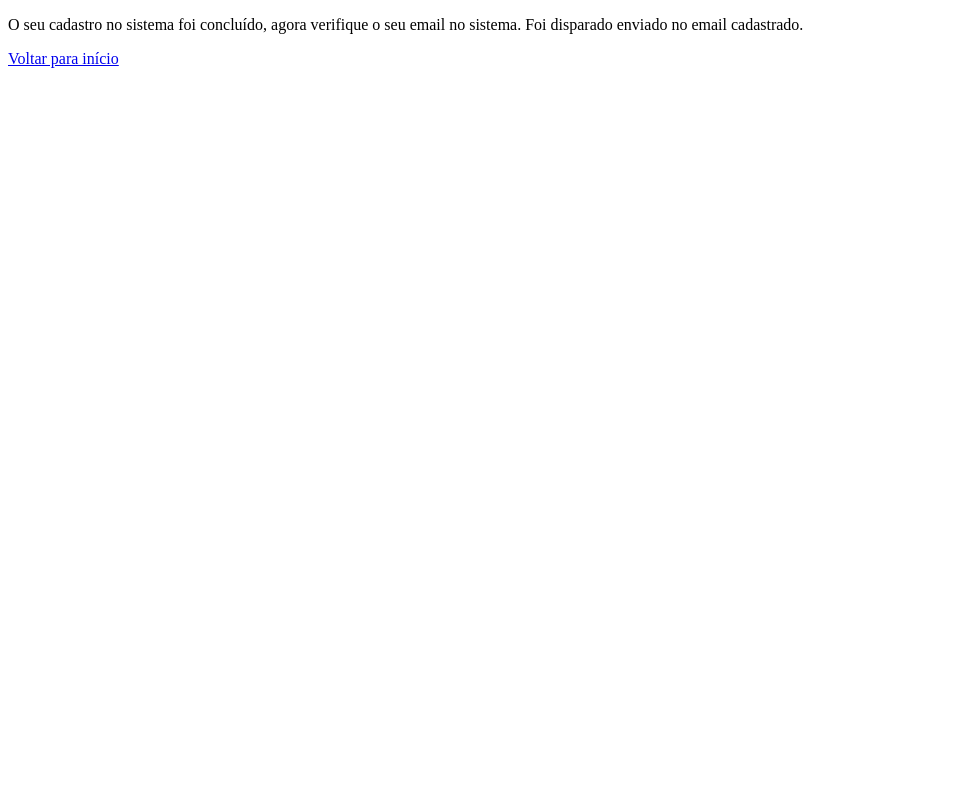
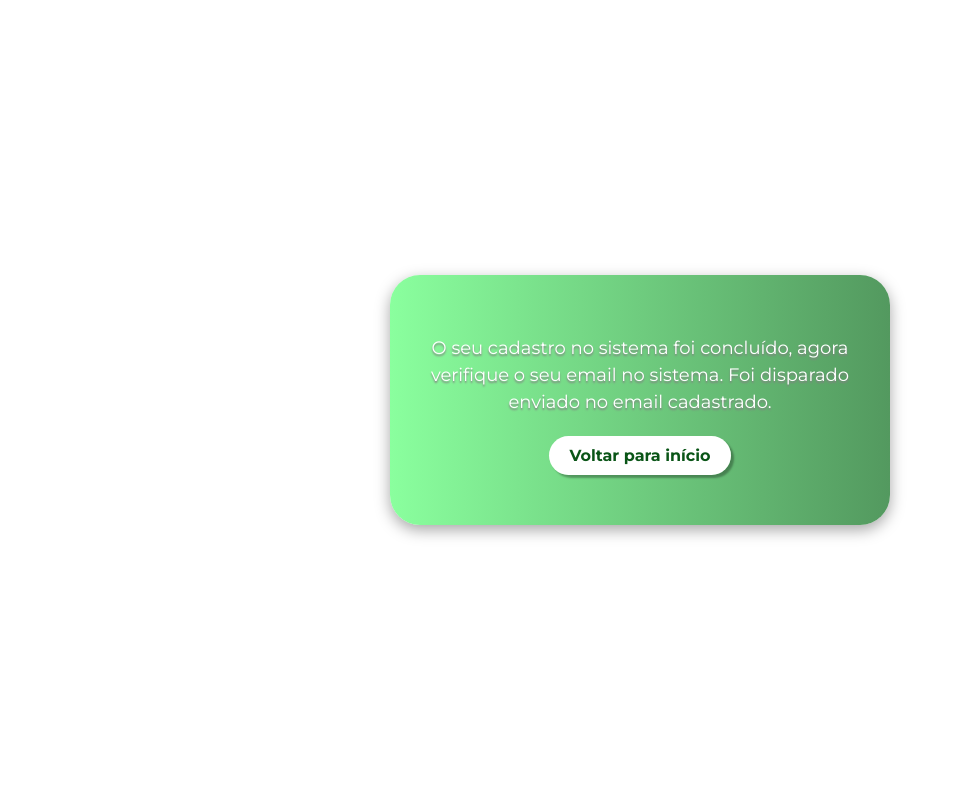
Before and after one commit to PedroLucasMoraisBorges/labAssist, a Django app: a page that uses templates/authentication/alert_user_inactive.html in a window 1280 px wide. Shown: the whole page, without its empty margins (0-953 px from the left). Run offline with Django 4.2, Linux system fonts and the light colour scheme; some libraries are stand-ins or nearby versions.

Commit message:
feat(email_html)

```diff
--- a/templates/authentication/alert_user_inactive.html
+++ b/templates/authentication/alert_user_inactive.html
@@ -5,14 +5,79 @@
 <head>
     <meta charset="UTF-8">
     <meta name="viewport" content="width=device-width, initial-scale=1.0">
+    <link rel="stylesheet" href="{% static 'css/login/confirmation.css' %}">
+    <style>
+        @import url('https://fonts.googleapis.com/css2?family=Montserrat:ital,wght@0,100..900;1,100..900&display=swap');
+
+        * {
+            margin: 0;
+            padding: 0;
+            box-sizing: border-box;
+            font-family: 'Montserrat', sans-serif;
+        }
+
+        body {
+            background-color: white;
+            display: flex;
+            align-items: center;
+            justify-content: center;
+            height: 100vh;
+        }
+
+        .container {
+            border-radius: 30px;
+            box-shadow: 0 5px 15px rgba(0, 0, 0, 0.35);
+            width: 500px;
+            max-width: 90%;
+            padding: 40px;
+            background: linear-gradient(90deg, rgba(138, 255, 158, 1) 0%, rgba(83, 153, 95, 1) 100%);
+            text-align: center;
+            display: flex;
+            flex-direction: column;
+            align-items: center;
+            justify-content: center;
+            color: white;
+        }
+
+        .message-box {
+            margin: 20px 0;
+        }
+
+        .message-text {
+            font-size: 18px;
+            line-height: 1.5;
+            margin-bottom: 30px;
+            text-shadow: 0px 2px 2px rgb(130, 130, 130);
+        }
+
+        .btn-back {
+            background-color: white;
+            color: #0A5517;
+            padding: 10px 20px;
+            border-radius: 30px;
+            font-weight: bold;
+            box-shadow: 3px 3px 2px rgba(0, 0, 0, 0.3);
+            text-decoration: none;
+            transition: background-color 0.3s ease, color 0.3s ease;
+        }
+
+        .btn-back:hover {
+            background-color: #0A5517;
+            color: white;
+        }
+
+    </style>
     <title>Usuário Ativado</title>
 </head>
 
 <body>
-    <div class="container" id="container">
-        <p>O seu cadastro no sistema foi concluído, agora verifique o seu email no sistema. Foi disparado enviado no email cadastrado.</p>
-
-        <a href="http://127.0.0.1:8000/">Voltar para início</a>
+    <div class="container">
+        <div class="message-box">
+            <p class="message-text">
+                O seu cadastro no sistema foi concluído, agora verifique o seu email no sistema. Foi disparado enviado no email cadastrado.
+            </p>
+            <a href="http://127.0.0.1:8000/" class="btn-back">Voltar para início</a>
+        </div>
     </div>
 </body>
 </html>
```
Also changed, not shown: templates/authentication/active_user.html (+69 -4 lines).
